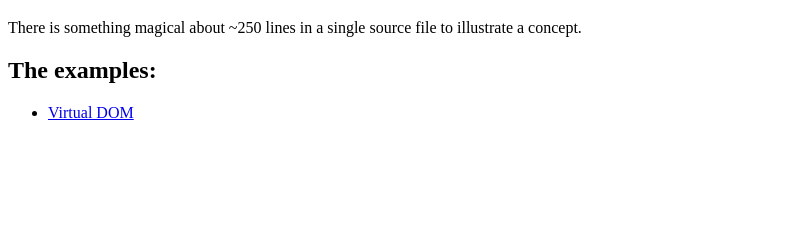
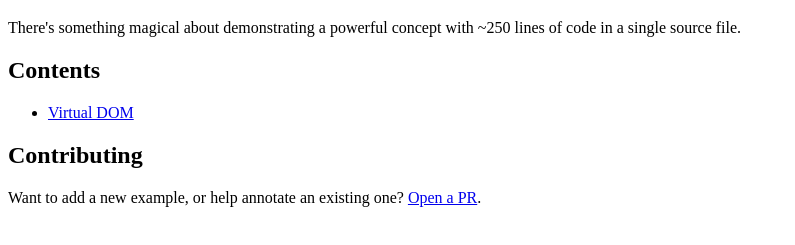
Before and after one commit to pdubroy/200andchange, a website: page docs/index.html in a window 1280 px wide. Shown: the part 61-306 px from the top of the page, without its empty margins (0-795 px from the left). Drawn offline with Linux system fonts and the light colour scheme.

Commit message:
Rename, cleanup

```diff
--- a/docs/index.html
+++ b/docs/index.html
@@ -7,10 +7,12 @@
 </head>
 <body>
     <h1>200 and change</h1>
-<p>There is something magical about ~250 lines in a single source file to illustrate a concept.</p>
-<h2>The examples:</h2>
+<p>There's something magical about demonstrating a powerful concept with ~250 lines of code in a single source file.</p>
+<h2>Contents</h2>
 <ul>
 <li><a href="./virtual-dom/">Virtual DOM</a></li>
 </ul>
+<h2>Contributing</h2>
+<p>Want to add a new example, or help annotate an existing one? <a href="https://github.com/pdubroy/200andchange">Open a PR</a>.</p>
 </body>
 </html>
```
Also changed, not shown: README.md, 1 other file.
